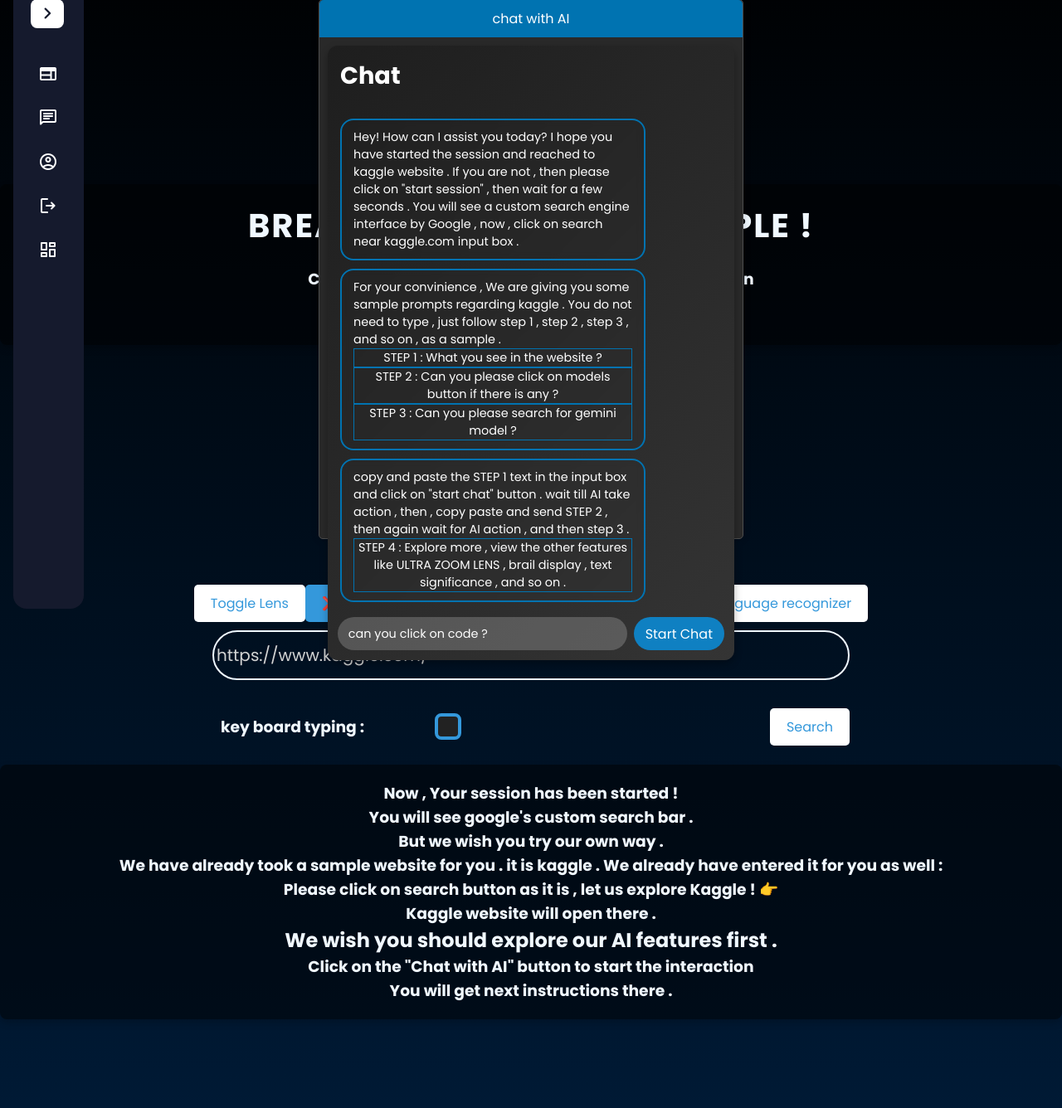
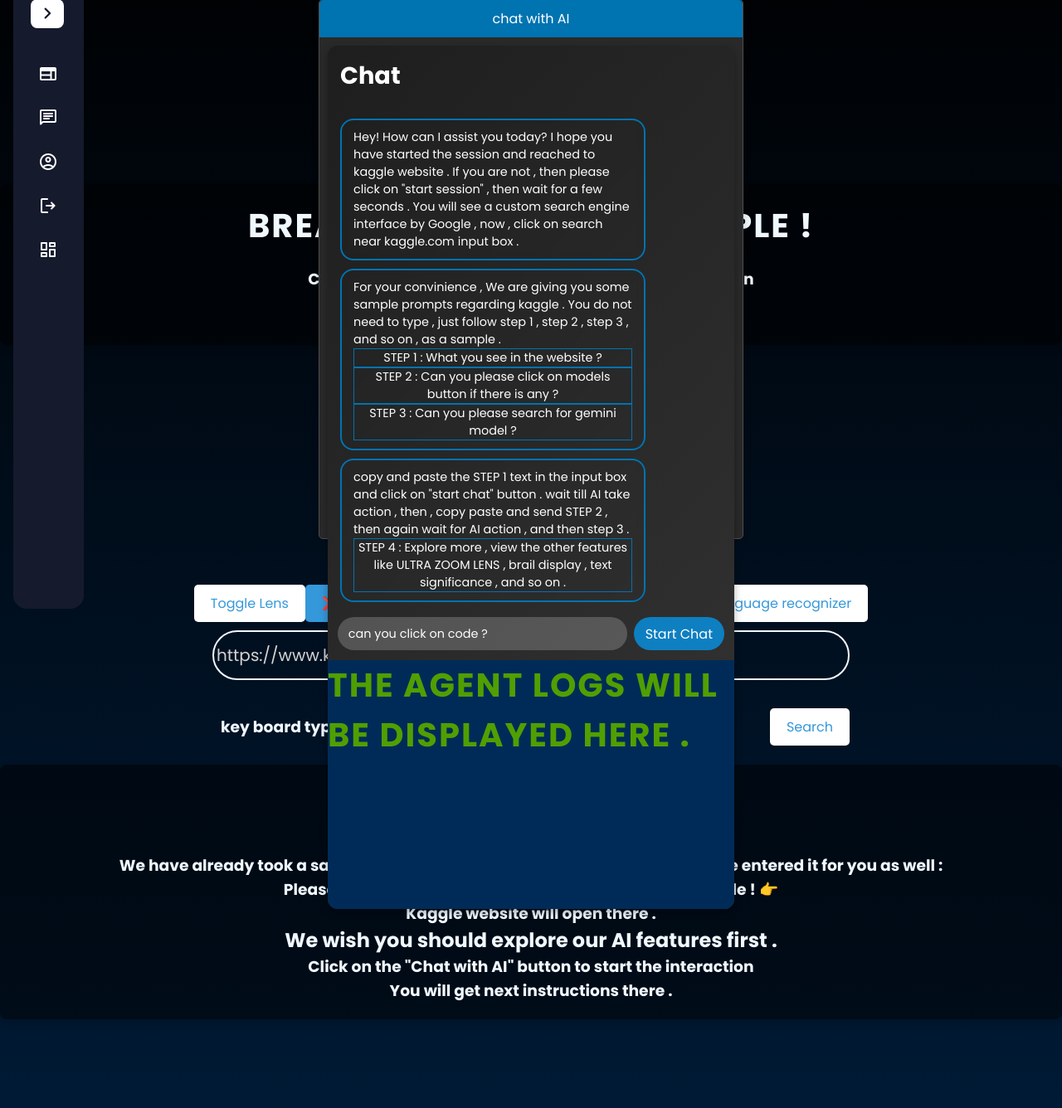
Before and after one commit to AYUSHKHAIRE/web-view, a Django app: page /browse/ in a window 1280 px wide, after a click on "chat with AI". Shown: the part 113-1449 px from the top of the page at 83% size. Run offline with Django 5.2, Linux system fonts and the light colour scheme; the visitor is signed in with stand-in values (Sample User, id 1); parts of the project's set-up code (start-up, migrations or seed data) failed here and were passed over; some libraries are stand-ins or nearby versions.

Commit message:
front end for logs and agentic flow .

```diff
--- a/accessweb/static/css/style.css
+++ b/accessweb/static/css/style.css
@@ -615,6 +615,16 @@ input[type="checkbox"]:checked::before {
   font-size: 0.9rem;
 }
 
+.agent-log{
+  width: 100%;
+  color: rgb(80, 159, 0);
+  background-color: #002b58;
+  overflow-y: scroll;
+  min-height: 300px;
+  height: 300px;
+  text-align:start;
+}
+
 #ai-chat {
   height: 40px;
   padding: 0 14px;
--- a/accessweb/static/js/browse.js
+++ b/accessweb/static/js/browse.js
@@ -209,7 +209,16 @@ function estabilish_socket(user_id) {
         } else if (data.type === "LLM_response") {
           console.log(data);
           display_LLM_response(data);
-        } else if (data.type === "vision_response") {
+        }
+        else if (data.type === "agent_final_result") {
+          console.log(data);
+          display_agent_result(data);
+        }
+        else if (data.type === "agent_log") {
+          console.log(data);
+          display_ageent_response(data);
+        }
+        else if (data.type === "vision_response") {
           console.log(data);
           highlightTextOnImage(
             data.message,
@@ -372,6 +381,42 @@ function speakText(text) {
   console.log("Speaking:", text);
 }
 
+function display_agent_result(data) {
+  let llmcon = document.getElementById("LLM-conversation");
+  let newmessage;
+  try {
+    newmessage = data.message
+  } catch (error) {
+    console.error("Failed to parse message:", error, "Original:", data.message);
+    return;
+  }
+
+  // Create a reply container
+  let reply_container = document.createElement("div");
+  reply_container.classList.add("incoming-chat", "chat");
+
+  // Convert Markdown to HTML (assuming `marked` is available)
+  let rawHTML = marked.parse(newmessage);
+  reply_container.innerHTML = rawHTML + "<br>";
+
+  // Create a speaker icon button
+  let speakerButton = document.createElement("button");
+  speakerButton.classList.add("speaker-button");
+  speakerButton.innerHTML = "📢";
+
+  // Use "click" event to trigger speech
+  speakerButton.addEventListener("click", () => {
+    speakText(newmessage);
+  });
+
+  // Append elements to chat UI
+  reply_container.appendChild(speakerButton);
+  llmcon.appendChild(reply_container);
+  llmcon.scrollTop = llmcon.scrollHeight;
+
+  console.log("All LLM responses displayed with Markdown.");
+}
+
 function display_LLM_response(data) {
   let llmcon = document.getElementById("LLM-conversation");
   let newmessage;
@@ -411,6 +456,29 @@ function display_LLM_response(data) {
   console.log("All LLM responses displayed with Markdown.");
 }
 
+
+function display_ageent_response(data) {
+  let agent_log_con = document.getElementById("agent-log");
+  let newmessage;
+  try {
+    // First, parse `data.message`, since it's a stringified JSON
+    let parsedMessage = data.message;
+    // Extract the actual response text
+    newmessage = parsedMessage;
+  } catch (error) {
+    console.error("Failed to parse message:", error, "Original:", data.message);
+    return;
+  }
+
+  // Create a reply container
+  let reply_container = document.createElement("div");
+  // Convert Markdown to HTML (assuming `marked` is available)
+  reply_container.innerHTML = newmessage + "<br>";
+  agent_log_con.appendChild(reply_container);
+  agent_log_con.scrollTop = agent_log_con.scrollHeight;
+
+  console.log("All agent_log_con responses displayed with Markdown.");
+}
 
 function highlightTextOnImage(textData, imageid, overlayimagehighlightid) {
   console.log("Received textData (raw):", textData);
--- a/accessweb/templates/browse/main.html
+++ b/accessweb/templates/browse/main.html
@@ -183,6 +183,9 @@
           />
           <button id="ai-chat">Start Chat</button>
         </div>
+        <div class="agent-log" id="agent-log">
+          <h1>The Agent logs will be displayed here .</h1>
+        </div>
       </div>
     </div>
   </div>
```
